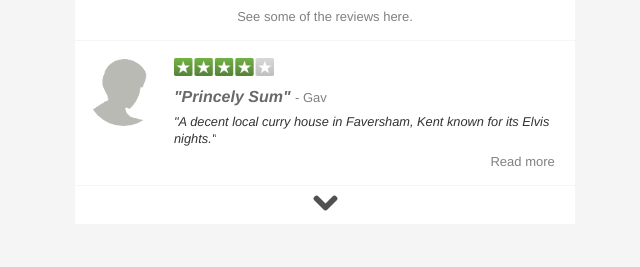
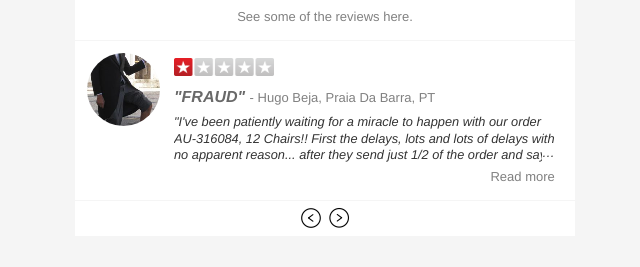
Before and after one commit to coprolit/trustpilot-widget, a plain HTML site: page index.html in a window 1280 px wide. Both pictures are taken after a click on the link 640 px from the left and 341 px from the top of the page. Shown: the part 107-374 px from the top of the page, without its empty margins (315-955 px from the left). Drawn offline with Linux system fonts and the light colour scheme.

Commit message:
prev/next navigation

```diff
--- a/css/core.sass
+++ b/css/core.sass
@@ -20,7 +20,7 @@ a
 .panel
   background-color: white
   margin-top: 1px
-
+  padding: $padding
 
 .star-red
   background-color: #e22027!important
@@ -42,7 +42,6 @@ a
 .summery
   @extend .panel
   text-align: center
-  padding: $padding
 
   .tp-widget-logo img
     vertical-align: text-top
@@ -66,8 +65,6 @@ a
   @extend .panel
 
   .card
-    padding: $padding
-
     .col-1
       width: 75px
       float: left
@@ -80,7 +77,7 @@ a
       div
         margin: 5px 0
 
-    &:after // clearfix hack
+    &:after // clearfix
       content: ""
       clear: both
       display: block
@@ -95,16 +92,16 @@ a
       font-size: 80%
       line-height: 1.3em
       overflow: hidden
-      max-height: 3.75em /* display ellipsis after 3 lines */
+      max-height: 3.75em // display ellipsis after 3 lines
       position: relative
 
-      &:before /* multiline ellipsis trick - not perfect, but passable. */
+      // multiline ellipsis trick - not perfect, but passable:
+      &:before
         background: #fff
         bottom: 0
         position: absolute
         right: 0
         content: '\2026'
-
       &:after
         content: ''
         background: #fff
@@ -112,7 +109,6 @@ a
         height: 50px
         width: 100%
         z-index: 1
-
 
     .link
       float: right
@@ -125,4 +121,5 @@ a
 
 .nav
   @extend .panel
+  padding: 5px 0 0 0
   text-align: center
--- a/index.html
+++ b/index.html
@@ -13,7 +13,8 @@
             <div class="review"></div>
         </div>
         <div class="nav">
-            <a href="#"><img src="img/arrow-down.png"></a>
+            <a class="prev" href="#"><img src="img/left-arrow.png"></a>
+            <a class="next" href="#"><img src="img/right-arrow.png"></a>
         </div>
     </div>
 
--- a/js/main.js
+++ b/js/main.js
@@ -110,13 +110,18 @@ function startWidget(data){
 
     showCard(cardsCollection.at(0));
 
-    $('.nav a').click(this.nextCard);
+    $('.nav .next').click(this.nextCard);
+    $('.nav .prev').click(this.prevCard);
     //showCard(cardsCollection.at(count));
     //var timer = setInterval(nextCard, 2000);
 }
 
 function nextCard(){
     count = count < cardsCollection.length-1 ? count + 1 : 0; // increment count
+    showCard(cardsCollection.at(count));
+}
+function prevCard(){
+    count = count === 0 ? cardsCollection.length-1 : count - 1; // increment count
     showCard(cardsCollection.at(count));
 }
 
```
Also changed, not shown: css/core.css, 1 other file.
